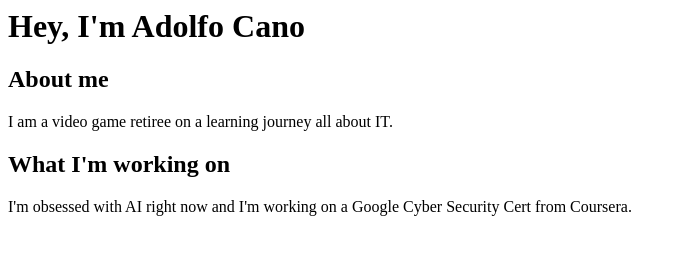
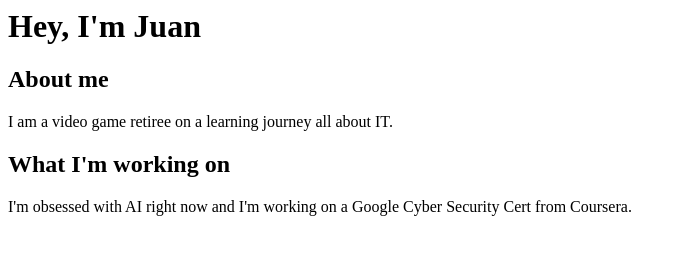
Before and after one commit to Unknot360/mywebsite, a plain HTML site: page index.html in a window 1280 px wide. Shown: the whole page, without its empty margins (0-686 px from the left). Drawn offline with Linux system fonts and the light colour scheme.

Commit message:
Update index.html

```diff
--- a/index.html
+++ b/index.html
@@ -1,7 +1,7 @@
 
 <html>
     <h1>
-        Hey, I'm Adolfo Cano
+        Hey, I'm Juan
     </h1>
     <body>
         <h2>About me</h2>
```
